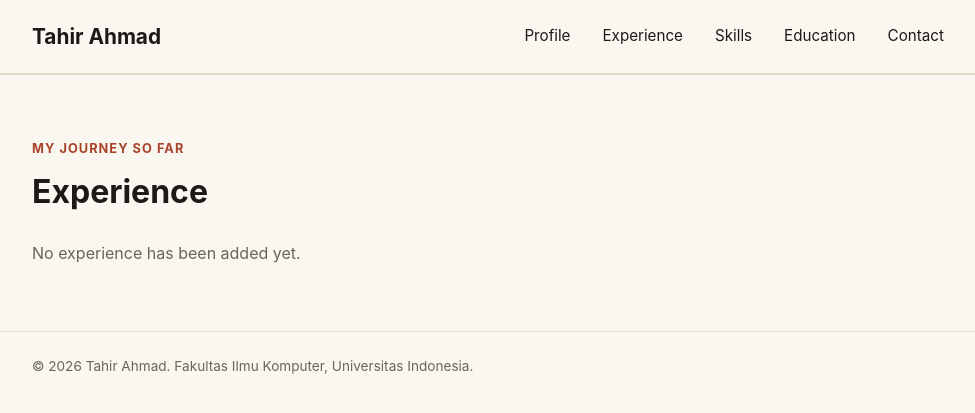
After one commit to indo747/myportofolio, a Django app: page /experience/ in a window 1280 px wide. The commit adds this page. Shown: the top 413 px of the page, without its empty margins (152-1127 px from the left). Run offline with Django 5.2, Linux system fonts and the light colour scheme; data that the repository does not hold is empty.

Commit message:
Move profile data into view context and add experience page

```diff
--- /dev/null
+++ b/main/urls.py
@@ -0,0 +1,10 @@
+from django.urls import path
+
+from main.views import show_main, show_experience
+
+app_name = "main"
+
+urlpatterns = [
+    path("", show_main, name="show_main"),
+    path("experience/", show_experience, name="show_experience"),
+]
--- /dev/null
+++ b/main/views.py
@@ -0,0 +1,27 @@
+from django.shortcuts import render
+
+from main.models import Experience
+
+
+def show_main(request):
+    context = {
+        "name": "Tahir Ahmad",
+        "npm": "2606816466",
+        "study_program": "Master Computer Science",
+        "bio": (
+            "I'm a Computer Science Master's student from Germany, spending this semester "
+            "at Universitas Indonesia as an exchange student. Back home I work as an IT "
+            "consultant, taught as a tutor at my university and still give private lessons "
+            "on the side. In my free time I play squash, train at the gym and here in "
+            "Indonesia I've started learning guitar."
+        ),
+    }
+    return render(request, "index.html", context)
+
+
+def show_experience(request):
+    context = {
+        "name": "Tahir Ahmad",
+        "experience_list": Experience.objects.all(),
+    }
+    return render(request, "experience.html", context)
--- a/portofolio/urls.py
+++ b/portofolio/urls.py
@@ -1,9 +1,7 @@
 from django.contrib import admin
-from django.urls import path
-
-from portofolio.views import landing_page
+from django.urls import include, path
 
 urlpatterns = [
-    path('admin/', admin.site.urls),
-    path('', landing_page, name='landing_page'),
+    path("admin/", admin.site.urls),
+    path("", include("main.urls")),
 ]
--- a/portofolio/views.py
+++ /dev/null
@@ -1,5 +0,0 @@
-from django.shortcuts import render
-
-
-def landing_page(request):
-    return render(request, "index.html")
--- a/static/css/style.css
+++ b/static/css/style.css
@@ -313,3 +313,57 @@ h1, .brand {
         left: calc(-1.25rem - 7px);
     }
 }
+
+.experience-section {
+    padding: 4rem 0;
+    border-top: 1px solid var(--line);
+}
+
+.section-kicker {
+    color: var(--accent-dark);
+    font-size: 0.8rem;
+    font-weight: 700;
+    letter-spacing: 0.08em;
+    text-transform: uppercase;
+}
+
+.experience-section h1 {
+    margin: 0.4rem 0 1.5rem;
+    font-size: 2rem;
+}
+
+.experience-grid {
+    display: grid;
+    grid-template-columns: repeat(auto-fit, minmax(240px, 1fr));
+    gap: 1rem;
+}
+
+.experience-card {
+    padding: 1.25rem;
+    background-color: #fff;
+    border: 1px solid var(--line);
+    border-radius: var(--radius);
+}
+
+.experience-category {
+    color: var(--accent-dark);
+    font-size: 0.75rem;
+    font-weight: 700;
+    text-transform: uppercase;
+}
+
+.experience-card h2 {
+    margin: 0.5rem 0;
+    font-size: 1.25rem;
+}
+
+.experience-description,
+.empty-state {
+    color: var(--text-muted);
+}
+
+.experience-status {
+    margin-top: 1rem;
+    font-size: 0.85rem;
+    font-weight: 600;
+}
--- /dev/null
+++ b/templates/experience.html
@@ -0,0 +1,59 @@
+{% load static %}
+<!DOCTYPE html>
+<html lang="en">
+<head>
+    <meta charset="UTF-8">
+    <meta name="viewport" content="width=device-width, initial-scale=1.0">
+    <title>Experience - {{ name }}</title>
+    <link rel="stylesheet" href="{% static 'css/style.css' %}">
+</head>
+<body>
+    <header class="site-header">
+        <div class="container">
+            <a href="{% url 'main:show_main' %}" class="brand">{{ name }}</a>
+            <nav>
+                <a href="{% url 'main:show_main' %}">Profile</a>
+                <a href="{% url 'main:show_experience' %}">Experience</a>
+                <a href="{% url 'main:show_main' %}#skills">Skills</a>
+                <a href="{% url 'main:show_main' %}#education">Education</a>
+                <a href="{% url 'main:show_main' %}#contact">Contact</a>
+            </nav>
+        </div>
+    </header>
+
+    <main>
+        <section class="experience-section" id="experience">
+            <div class="container">
+                <p class="section-kicker">My journey so far</p>
+                <h1>Experience</h1>
+                <div class="experience-grid">
+                    {% for experience in experience_list %}
+                        <article class="experience-card">
+                            <span class="experience-category">
+                                {{ experience.get_category_display }}
+                            </span>
+                            <h2>{{ experience.title }}</h2>
+                            <p class="experience-description">
+                                {{ experience.description }}
+                            </p>
+                            {% if experience.is_ongoing %}
+                                <p class="experience-status">Ongoing</p>
+                            {% else %}
+                                <p class="experience-status">Completed</p>
+                            {% endif %}
+                        </article>
+                    {% empty %}
+                        <p class="empty-state">
+                            No experience has been added yet.
+                        </p>
+                    {% endfor %}
+                </div>
+            </div>
+        </section>
+    </main>
+
+    <footer class="site-footer">
+        <div class="container">&copy; 2026 {{ name }}. Fakultas Ilmu Komputer, Universitas Indonesia.</div>
+    </footer>
+</body>
+</html>
```
Also changed, not shown: templates/index.html (+14 -45 lines).
